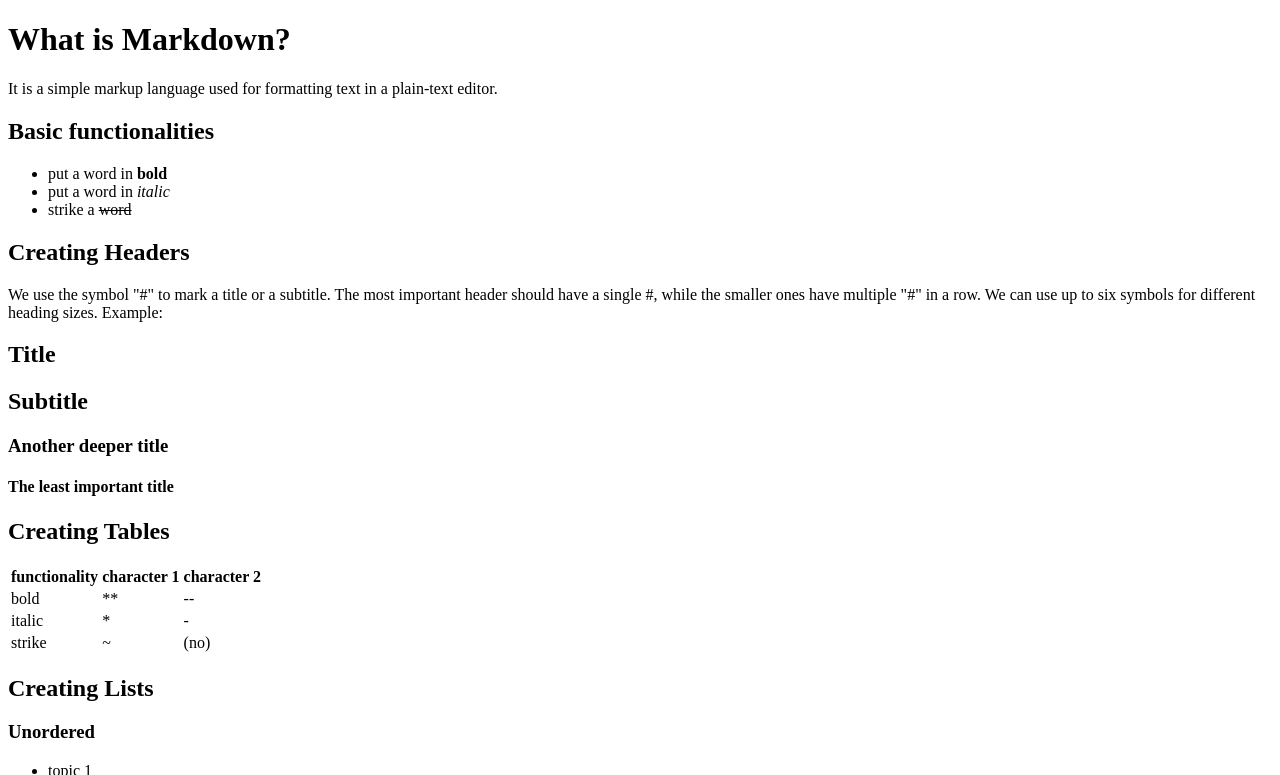
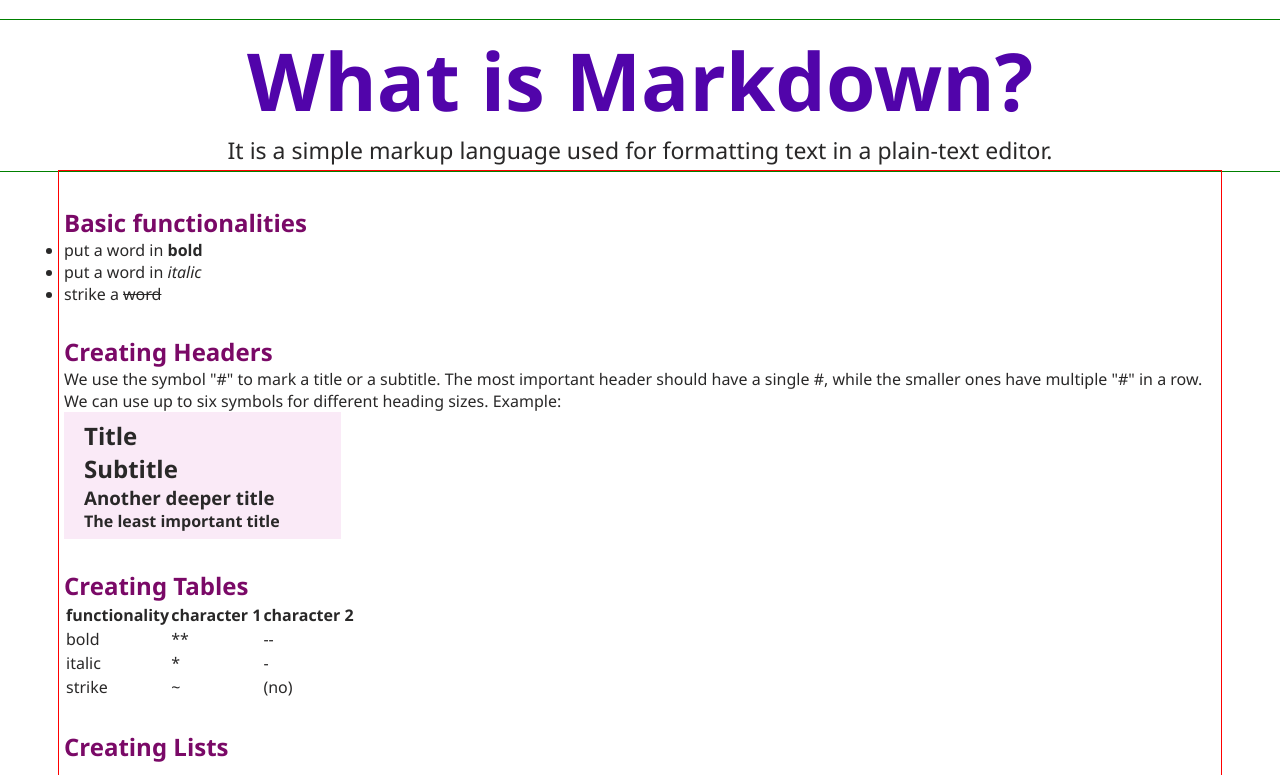
Before and after one commit to jann-basso/markdown-warmup-html, a plain HTML site: page markdown.html in a window 1280 px wide. Shown: the top 775 px of the page. Drawn offline with Linux system fonts and the light colour scheme.

Commit message:
first css inputs

```diff
--- a/markdown.html
+++ b/markdown.html
@@ -2,13 +2,14 @@
 <html lang="en">
 <head>
     <meta charset="UTF-8">
+    <link rel="stylesheet" href="style.css">
     <title>What is Markdown?</title>
 </head>
 <body>
 
 <header id="header">
-    <h1>What is Markdown?</h1>
-    <p>It is a simple markup language used for formatting text in a plain-text editor.</p>
+    <h1 id="h1-header">What is Markdown?</h1>
+    <p id="p-header">It is a simple markup language used for formatting text in a plain-text editor.</p>
 </header>
 
 
@@ -23,10 +24,12 @@
 
     <h2 class="content-titles">Creating Headers</h2>
     <p>We use the symbol "#" to mark a title or a subtitle. The most important header should have a single #, while the smaller ones have multiple "#" in a row. We can use up to six symbols for different heading sizes. Example:</p>
+    <hgroup>
     <h1>Title</h1>
-    <h2>Subtitle</h2>
+    <h2 id="h2-hgroup">Subtitle</h2>
     <h3>Another deeper title</h3>
     <h4>The least important title</h4>
+    </hgroup>
 
 
     <h2 class="content-titles">Creating Tables</h2>
@@ -82,7 +85,7 @@
     <input type="checkbox">Task 2
 
     <h2 class="content-titles">Images and Script Highlight</h2>
-    <figure><img src="https://ourcodeworld.com/public-media/articles/articleocw-5755472112ab3.jpg" alt="Image of Markdown"></figure><figcaption>Markdown Image</figcaption>
+    <figure><img src="https://ourcodeworld.com/public-media/articles/articleocw-5755472112ab3.jpg" alt="Image of Markdown"></figure>
 
     <figure><img src="https://camo.githubusercontent.com/b192adfb8ff465a3aa3fb799bdeb0d94774ccf150c09c8a1a209b5454cb0b64e/68747470733a2f2f6d656469612e67697068792e636f6d2f6d656469612f78484d4944417931716b7a4e532f67697068792e676966  " alt="Image of Markdown"></figure>
 
--- /dev/null
+++ b/style.css
@@ -0,0 +1,59 @@
+* {
+    margin: 0;
+    padding: 0;
+    font-family: 'Segoe UI', Tahoma, Geneva, Verdana, sans-serif;
+    color: rgb(41, 40, 40);
+}
+
+/* HEADER */
+#header {
+    outline: 1px solid green;
+    padding: 5px;
+    text-align: center;
+    margin-top: 20px;
+}
+
+#h1-header {
+    color: rgb(81, 4, 170);
+    font-size: 80px;
+}
+
+#p-header {
+    font-size: 23px;
+}
+
+
+/* CONTENT */
+#content {
+    outline: 1px solid red;
+    padding: 5px;
+    width: 90%;
+    margin: auto;
+    margin-bottom: 30px;
+}
+
+.content-titles {
+    margin-top: 30px;
+    color: rgb(122, 9, 103);
+}
+
+hgroup {
+    background-color: rgba(247, 223, 243, 0.658);
+    width: 250px;
+    padding: 7px;
+    padding-left: 20px;
+}
+
+.list-titles {
+    margin-top: 15px;
+}
+
+figure {
+    margin-left: 10px;
+}
+
+pre {
+    background-color: rgba(247, 223, 243, 0.658);
+    width: 320px;
+    margin-left: 10px;
+}
```
